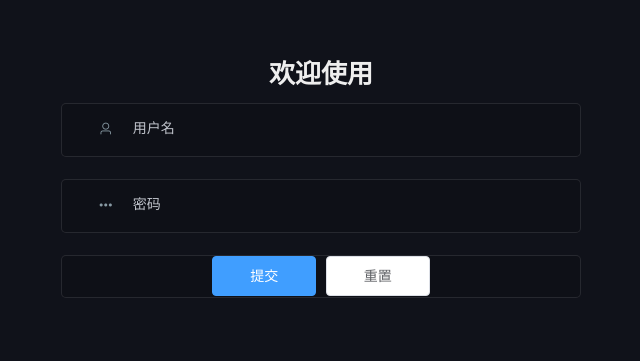
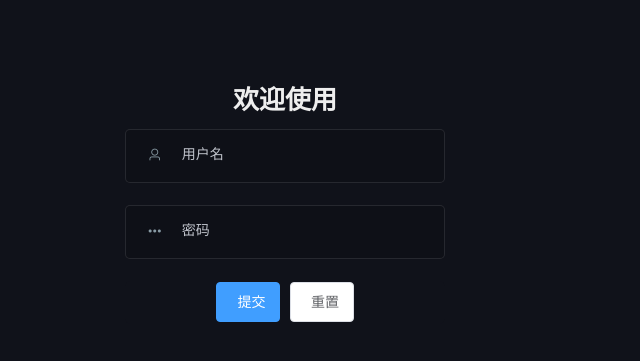
Before and after one commit to CSGcxy/csgrebuild, a Vue app: page /login in a window 1280 px wide. Shown: the part 139-500 px from the top of the page, without its empty margins (345-985 px from the left). Built offline with nearby package versions, Linux system fonts and the light colour scheme.

Commit message:
修改login页面部分宽高位置以及提交框

```diff
--- a/src/components/Login.vue
+++ b/src/components/Login.vue
@@ -33,7 +33,8 @@
           @keyup.enter.native="login"
         ></el-input>
       </el-form-item>
-      <el-form-item>
+
+      <el-form-item class="btn-form-item">
         <el-button type="primary" @click="login" class="btn-container"
           >提交</el-button
         >
@@ -112,7 +113,7 @@ export default {
 };
 </script>
 
-<style lang="scss"  scoped>
+<style lang="scss" scoped>
 #login-container {
   width: 100%;
   height: 100%;
@@ -147,13 +148,18 @@ export default {
     color: #454545;
     text-align: center;
   }
-
+  /deep/ .el-form-item.btn-form-item {
+    border: 1px solid #10121a;
+    background-color: #10121a;
+    border-radius: 5px;
+    text-align: center;
+  }
   .login-form {
-    width: 520px;
+    width: 320px;
     max-width: 100%;
     padding: 0 22px;
-    margin-top: 15%;
-    margin-left: 30%;
+    margin-top: 17%;
+    margin-left: 35%;
   }
 
   .icon-container {
```
